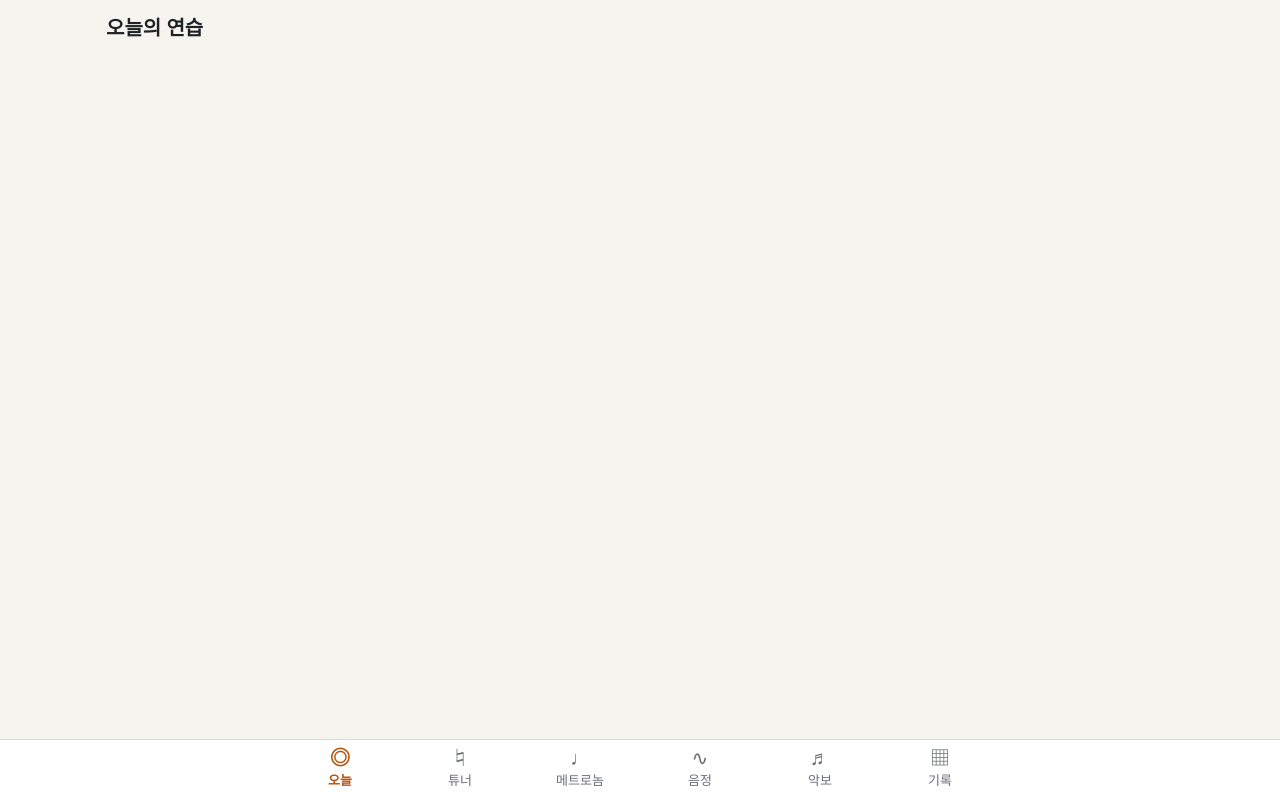
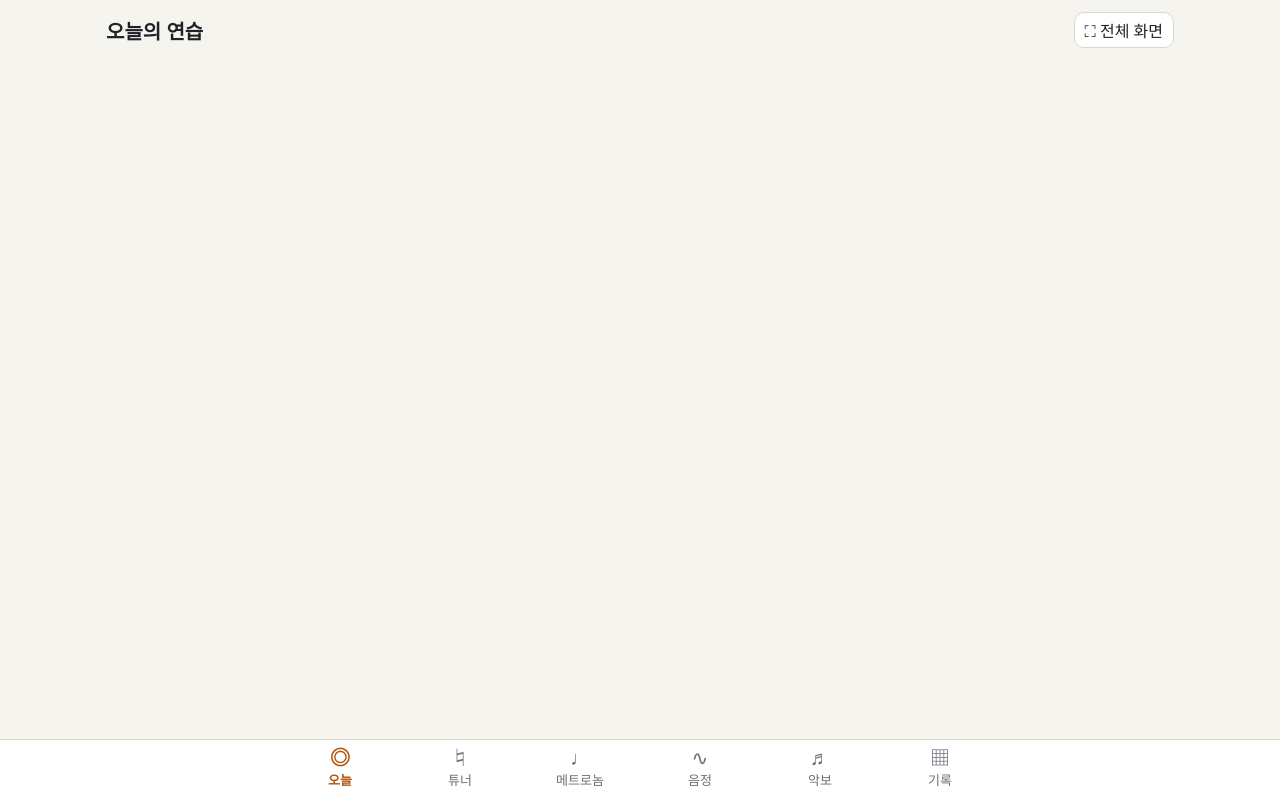
Before and after one commit to htcho-max/violin-practice, a React (Vite) app: page / in a window 1280 px wide. Built offline with nearby package versions, Linux system fonts and the light colour scheme; what pitchy would draw is missing.

Commit message:
v0.16.2: 전체 화면 모드 (화면 위·악보 막대·설정의 ⛶ 버튼)
Co-Authored-By: Claude Opus 5.5 <noreply@anthropic.com>
Claude-Session: https://claude.ai/code/session_01FiASAyhypLiD5z6WbSTbfC

```diff
--- a/package.json
+++ b/package.json
@@ -1,7 +1,7 @@
 {
   "name": "violin-practice",
   "private": true,
-  "version": "0.16.1",
+  "version": "0.16.2",
   "type": "module",
   "scripts": {
     "dev": "vite",
--- a/src/App.tsx
+++ b/src/App.tsx
@@ -3,6 +3,7 @@ import { useEffect, useState } from 'react';
 import { TabBar, type TabId } from './components/TabBar';
 import { StatusBar } from './components/StatusBar';
 import { SettingsSheet } from './components/SettingsSheet';
+import { FullscreenButton } from './components/FullscreenButton';
 import { Today } from './pages/Today';
 import { Tuner } from './pages/Tuner';
 import { Metronome } from './pages/Metronome';
@@ -35,7 +36,7 @@ export function App({ updatedFrom = null }: { updatedFrom?: string | null }) {
 
   return (
     <div className="app">
-      <header className="topbar"><h1>{TITLES[tab]}</h1></header>
+      <header className="topbar"><h1>{TITLES[tab]}</h1><FullscreenButton /></header>
       <StatusBar tab={tab} go={go} />
       <main>
         {!ready ? null : (
--- /dev/null
+++ b/src/components/FullscreenButton.tsx
@@ -0,0 +1,12 @@
+import { fsSupported, toggleFullscreen, useFullscreen } from '../state/fullscreen';
+
+/** 전체 화면 켜고 끄기. 지원 안 하는 브라우저(아이폰 사파리)에서는 안 보임 */
+export function FullscreenButton({ className = 'mini', short = false }: { className?: string; short?: boolean }) {
+  const on = useFullscreen();
+  if (!fsSupported()) return null;
+  return (
+    <button type="button" className={`${className} ${on ? 'on' : ''}`} onClick={() => void toggleFullscreen()} aria-label={on ? '화면 꽉 채우기 끝내기' : '화면 꽉 채우기 (전체 화면)'} title={on ? '전체 화면 끝내기' : '전체 화면'} data-testid="fullscreen">
+      {on ? '⤡' : '⛶'}{short ? '' : on ? ' 나가기' : ' 전체 화면'}
+    </button>
+  );
+}
--- a/src/components/SettingsSheet.tsx
+++ b/src/components/SettingsSheet.tsx
@@ -5,6 +5,8 @@ import { saveBackup, restoreBackup, storageInfo } from '../data/backup';
 import { checkForUpdate } from '../state/appUpdate';
 import { NumField } from './NumField';
 import { RecCleanup } from './RecCleanup';
+import { FullscreenButton } from './FullscreenButton';
+import { fsSupported, isStandalone } from '../state/fullscreen';
 import { TOLERANCES, tolFor, type ToleranceId } from '../score/tolerance';
 
 export function SettingsSheet({ onClose }: { onClose: () => void }) {
@@ -45,6 +47,11 @@ export function SettingsSheet({ onClose }: { onClose: () => void }) {
           <span>마이크 민감도 <small className="muted">(잡음이 많으면 낮추기)</small></span>
           <input type="range" min={-65} max={-30} step={1} value={-settings.minDb - 95} onChange={(e) => update({ minDb: -95 - Number(e.target.value) })} aria-label="마이크 민감도" />
           <small className="muted">{settings.minDb} dB 보다 큰 소리만 분석</small>
+        </div>
+        <div className="row-setting col">
+          <span>전체 화면 <small className="muted">(주소창·상태 표시줄 숨기기)</small></span>
+          {fsSupported() ? <FullscreenButton className="secondary" /> : <small className="muted">이 브라우저는 전체 화면을 지원하지 않아요.{isStandalone() ? '' : ' 아이폰·아이패드는 사파리 공유 버튼 → "홈 화면에 추가"로 설치하면 주소창 없이 쓸 수 있어요.'}</small>}
+          <small className="muted">화면 위 ⛶ 버튼으로도 켜고 꺼요. 끝낼 때는 ⤡ 버튼이나 뒤로 가기.</small>
         </div>
         <div className="row-setting">
           <label><input type="checkbox" checked={settings.wakeLock} onChange={(e) => update({ wakeLock: e.target.checked })} /> 연습 중 화면 꺼짐 방지</label>
--- a/src/pages/Score.tsx
+++ b/src/pages/Score.tsx
@@ -15,6 +15,7 @@ import { pitchTracker } from '../audio/pitchTracker';
 import { midiName } from '../audio/notes';
 import { LivePitch } from '../components/LivePitch';
 import { sortAcc } from '../score/accidentals';
+import { FullscreenButton } from '../components/FullscreenButton';
 import { transposeXml, firstKey, keyName, newFifths, semisLabel } from '../score/transpose';
 import { ScoreFollower, followScrollDelta } from '../score/follow';
 import { freqToMidiFloat } from '../audio/notes';
@@ -1041,6 +1042,7 @@ function ScoreView({ score, onClose, initial }: { score: ScoreFile; onClose: ()
           <button className={`mini ${tool === 'edit' ? 'on' : ''}`} onClick={() => { setTool(tool === 'edit' ? 'none' : 'edit'); setMarkKey(null); setEditKey(null); setHereKey(null); }} disabled={listening} data-testid="edit-toggle" title="틀린 음을 눌러 높이·길이 고치기">♪ 음 고치기</button>
           <button className={`mini ${trOpen || tr ? 'on' : ''}`} onClick={() => setTrOpen(!trOpen)} disabled={listening} data-testid="transpose-toggle" title="조 옮기기">조 옮김{tr ? ` ${tr > 0 ? '+' : ''}${tr}` : ''}</button>
           <button className={`mini ${hlOn ? 'on' : ''}`} onClick={() => setHlOn(!hlOn)} data-testid="acc-toggle" title="조표·임시표로 바뀐 음(♯·♭)에 형광펜">♯♭ 표시</button>
+          <FullscreenButton short />
           <button className={`mini ${focus ? 'on' : ''}`} onClick={() => setFocus(!focus)} data-testid="focus-toggle">{focus ? '메뉴 보기' : '악보만'}</button>
           <button className="mini" onClick={() => setZoom((z) => Math.max(0.5, Math.round((z - 0.1) * 10) / 10))} aria-label="악보 작게">가−</button>
           <button className="mini" onClick={() => setZoom(1)} aria-label="악보 기본 크기">{Math.round(zoom * 100)}%</button>
--- /dev/null
+++ b/src/state/fullscreen.ts
@@ -0,0 +1,36 @@
+import { useEffect, useState } from 'react';
+
+/** 전체 화면 (브라우저 주소창·휴대폰 상태 표시줄 숨김). 아이폰 사파리는 지원 안 함 → 홈 화면에 추가 */
+type FsDoc = Document & { webkitFullscreenElement?: Element | null; webkitExitFullscreen?: () => Promise<void> | void; webkitFullscreenEnabled?: boolean };
+type FsEl = HTMLElement & { webkitRequestFullscreen?: () => Promise<void> | void };
+
+export function fsSupported(): boolean {
+  if (typeof document === 'undefined') return false;
+  const d = document as FsDoc;
+  return !!(d.fullscreenEnabled || d.webkitFullscreenEnabled);
+}
+export function isFullscreen(): boolean {
+  const d = document as FsDoc;
+  return !!(d.fullscreenElement || d.webkitFullscreenElement);
+}
+export async function toggleFullscreen(): Promise<void> {
+  const d = document as FsDoc;
+  try {
+    if (isFullscreen()) { await (d.exitFullscreen ? d.exitFullscreen() : d.webkitExitFullscreen?.()); return; }
+    const el = document.documentElement as FsEl;
+    if (el.requestFullscreen) await el.requestFullscreen({ navigationUI: 'hide' });
+    else await el.webkitRequestFullscreen?.();
+  } catch { /* 사용자가 막았거나 지원 안 함 */ }
+}
+export function useFullscreen(): boolean {
+  const [on, setOn] = useState(() => (typeof document !== 'undefined' ? isFullscreen() : false));
+  useEffect(() => {
+    const f = () => setOn(isFullscreen());
+    document.addEventListener('fullscreenchange', f);
+    document.addEventListener('webkitfullscreenchange', f);
+    return () => { document.removeEventListener('fullscreenchange', f); document.removeEventListener('webkitfullscreenchange', f); };
+  }, []);
+  return on;
+}
+/** 홈 화면 앱(PWA)으로 열었는지 */
+export const isStandalone = () => typeof window !== 'undefined' && (window.matchMedia?.('(display-mode: standalone)').matches || (navigator as Navigator & { standalone?: boolean }).standalone === true);
--- a/src/styles.css
+++ b/src/styles.css
@@ -16,7 +16,7 @@
 html, body { margin: 0; background: var(--bg); color: var(--text); font-family: system-ui, -apple-system, 'Apple SD Gothic Neo', 'Malgun Gothic', sans-serif; -webkit-tap-highlight-color: transparent; }
 button, input, select, textarea { font: inherit; color: inherit; }
 .app { max-width: 560px; margin: 0 auto; min-height: 100dvh; display: flex; flex-direction: column; }
-.topbar { padding: calc(env(safe-area-inset-top) + 12px) 16px 4px; }
+.topbar { padding: calc(env(safe-area-inset-top) + 12px) 16px 4px; display: flex; align-items: center; justify-content: space-between; gap: 8px; }
 .topbar h1 { font-size: 20px; margin: 0; }
 main { flex: 1; padding: 0 16px calc(84px + env(safe-area-inset-bottom)); }
 .page { display: flex; flex-direction: column; gap: 12px; padding-top: 8px; }
```
Also changed, not shown: scripts/smoke.mjs (+7 -0 lines).
